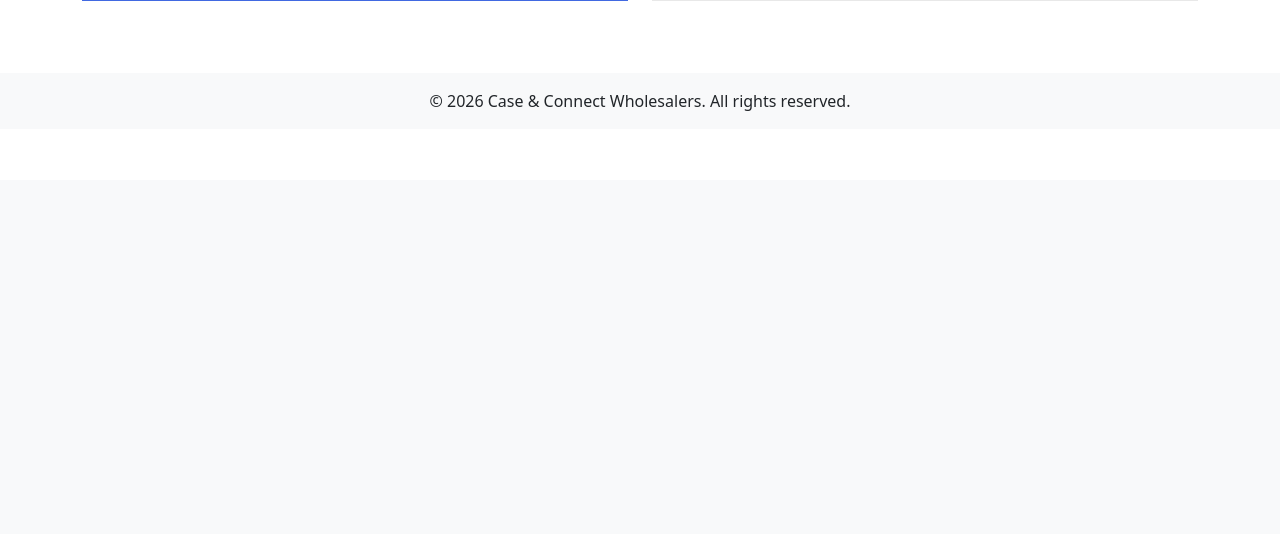
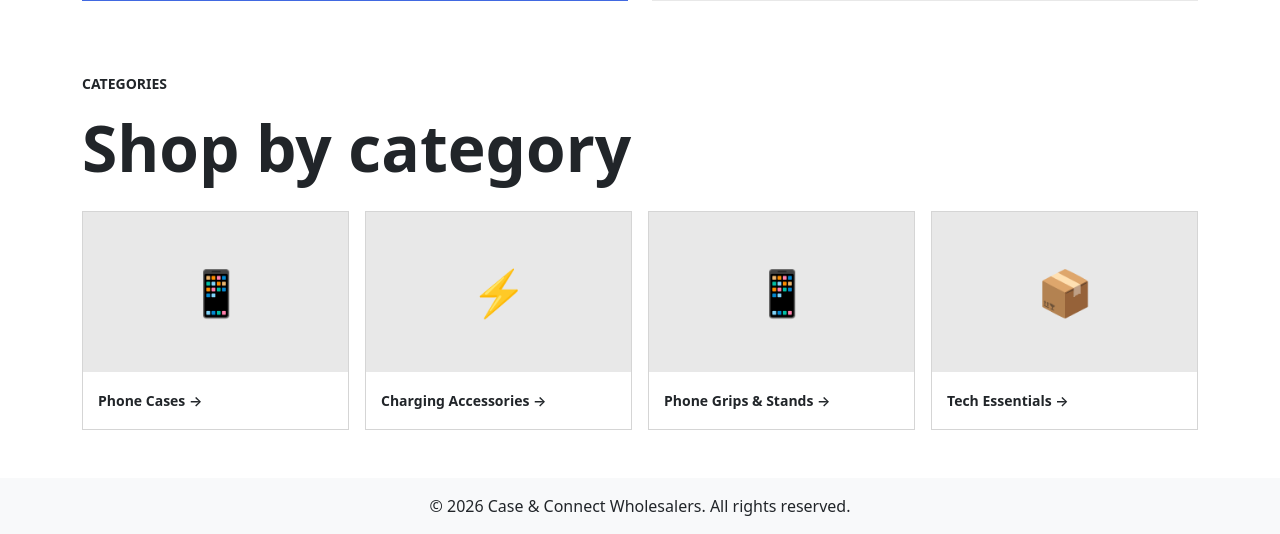
Before and after one commit to tadavis25/case-and-connect-wholesalers, a Django app: page / in a window 1280 px wide. Shown: the part 620-1154 px from the top of the page. Before the commit the page ends 731 px from the top, so only its background shows below. Run offline with Django 5.2, Linux system fonts and the light colour scheme.

Commit message:
Added shop by category

```diff
--- a/home/static/css/style.css
+++ b/home/static/css/style.css
@@ -118,3 +118,23 @@
     align-items: center;
     justify-content: center;
 }
+
+.category-card {
+    border: 1px solid #d5d5d5;
+    background-color: #ffffff;
+}
+
+.category-icon {
+    background-color: #e8e8e8;
+    height: 160px;
+    display: flex;
+    align-items: center;
+    justify-content: center;
+    font-size: 45px;
+}
+
+.category-title {
+    padding: 18px 15px;
+    font-weight: 600;
+    font-size: 14px;
+}
--- a/home/templates/home/index.html
+++ b/home/templates/home/index.html
@@ -72,4 +72,41 @@ Home | Case & Connect Wholesalers
     </div>
 </section>
 
+<!-- Shop by Category Section -->
+<section class="container my-5">
+    <p class="text-uppercase small fw-bold">Categories</p>
+    <h2 class="display-3 fw-bold mb-4">Shop by category</h2>
+
+    <div class="row g-3">
+        <div class="col-12 col-sm-6 col-lg-3">
+            <div class="category-card">
+                <div class="category-icon">📱</div>
+                <div class="category-title">Phone Cases →</div>
+            </div>
+        </div>
+
+        <div class="col-12 col-sm-6 col-lg-3">
+            <div class="category-card">
+                <div class="category-icon">⚡</div>
+                <div class="category-title">Charging Accessories →</div>
+            </div>
+        </div>
+
+        <div class="col-12 col-sm-6 col-lg-3">
+            <div class="category-card">
+                <div class="category-icon">📱</div>
+                <div class="category-title">Phone Grips & Stands →</div>
+            </div>
+        </div>
+
+        <div class="col-12 col-sm-6 col-lg-3">
+            <div class="category-card">
+                <div class="category-icon">📦</div>
+                <div class="category-title">Tech Essentials →</div>
+            </div>
+        </div>
+
+    </div>
+</section>
+
 {% endblock %}
```
